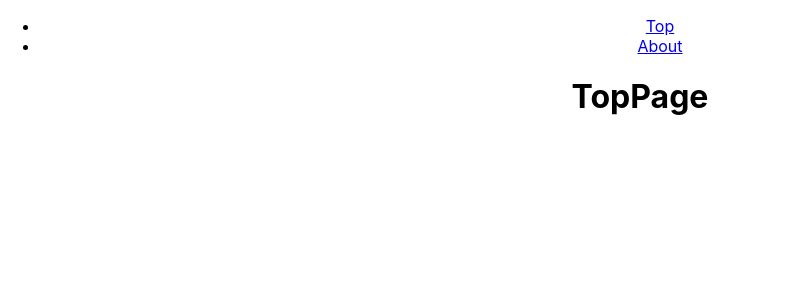
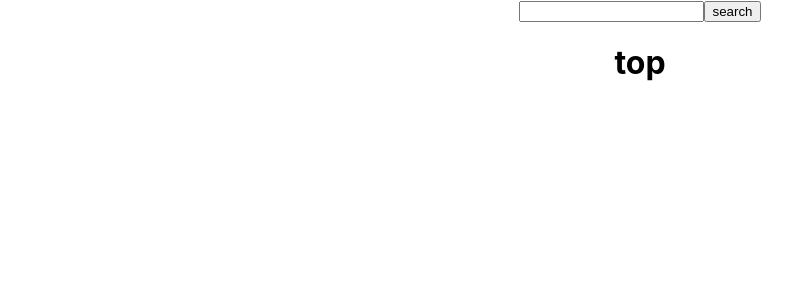
Before and after one commit to hrfmmymt/react-search-sample, a React (Create React App) app: page / in a window 1280 px wide. Shown: the top 300 px of the page, without its empty margins (0-801 px from the left). Built offline with nearby package versions, Linux system fonts and the light colour scheme.

Commit message:
feat: use useLocation and location.search

```diff
--- a/src/App.tsx
+++ b/src/App.tsx
@@ -1,19 +1,55 @@
-import React, { FC } from 'react';
+import React, { FC, useRef } from 'react';
 import './App.css';
-import { BrowserRouter, NavLink, Route, Routes, useNavigate } from 'react-router-dom';
+import { BrowserRouter, Route, Routes, useNavigate, useLocation } from 'react-router-dom';
 
 const TopPage: FC = () => {
-  return <h1>TopPage</h1>;
-};
-const About: FC = () => {
-  const navigate = useNavigate();
   return (
     <>
-      <h1>About</h1>
-      <button onClick={() => navigate(-1)}>戻る</button>
+      <SearchForm />
+      <h1>top</h1>
     </>
   );
 };
+
+const SearchForm: FC = () => {
+  const navigate = useNavigate();
+  const inputElement = useRef<HTMLInputElement>(null);
+
+  const onClickSearchButton = () => {
+    if (inputElement != null) {
+      const inputKeyword = inputElement.current;
+      navigate(`/result/?q=${inputKeyword?.value}`);
+    }
+  };
+
+  return (
+    <div>
+      <input type="text" ref={inputElement} />
+      <button type="button" onClick={onClickSearchButton}>
+        search
+      </button>
+    </div>
+  );
+};
+
+const Result: FC = () => {
+  const navigate = useNavigate();
+  const location = useLocation();
+  const search = location.search;
+  const query = new URLSearchParams(search);
+
+  return (
+    <>
+      <SearchForm />
+      <div className="result">
+        <h1>search result</h1>
+        <p>q: {query.get('q')}</p>
+        <button onClick={() => navigate('/')}>top</button>
+      </div>
+    </>
+  );
+};
+
 const Page404: FC = () => {
   return <h1>404</h1>;
 };
@@ -22,17 +58,9 @@ function App() {
   return (
     <div className="App">
       <BrowserRouter>
-        <ul>
-          <li>
-            <NavLink to="/">Top</NavLink>
-          </li>
-          <li>
-            <NavLink to="/about">About</NavLink>
-          </li>
-        </ul>
         <Routes>
           <Route path="/" element={<TopPage />} />
-          <Route path="/about" element={<About />} />
+          <Route path="/result/" element={<Result />} />
           <Route path="*" element={<Page404 />} />
         </Routes>
       </BrowserRouter>
```
